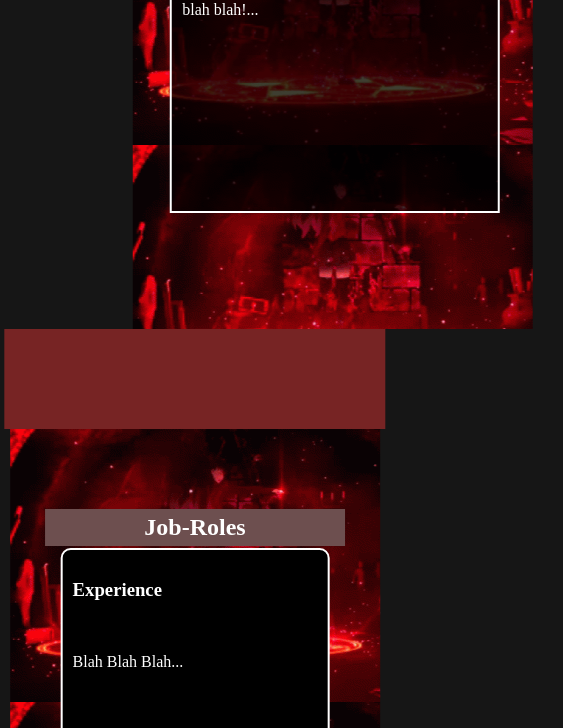
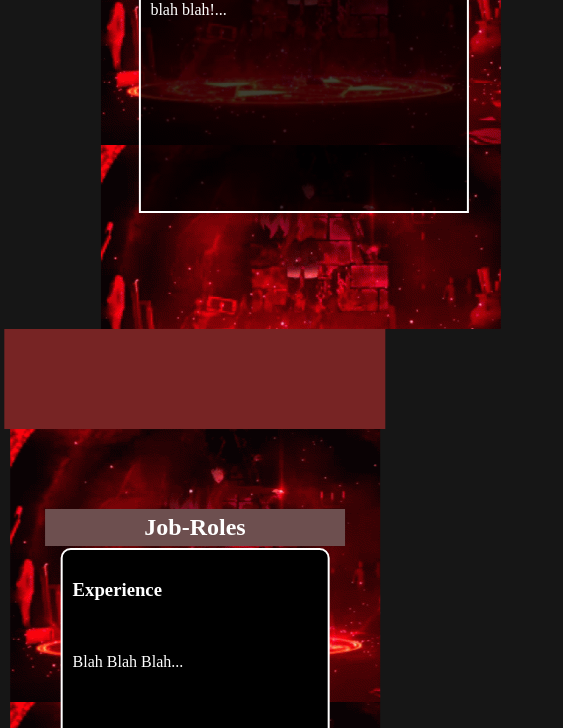
Before and after one commit to TNTB2/business-repo-siteTemplate, a plain HTML site: page resumeWeb-laptop/index.html in a window 390 px wide. Shown: the part 372-1100 px from the top of the page, 563 px wide, since content can reach past the window. Drawn offline with Linux system fonts and the light colour scheme.

Commit message:
cleared the left margin of the info box

```diff
--- a/resumeWeb-laptop/css/mobile/index.css
+++ b/resumeWeb-laptop/css/mobile/index.css
@@ -4,8 +4,7 @@
 
     .content {
         width: 80%;
-        margin-left: 50%;
-        transform: translateX(-100%);
+        transform: translateX(-50%);
     }
 
     .paralax1 {
```
